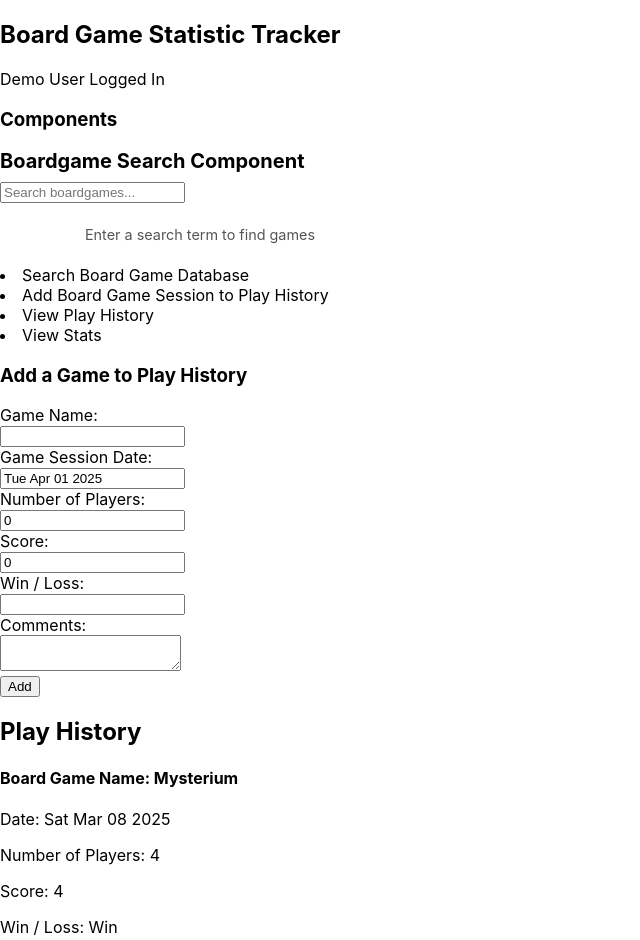
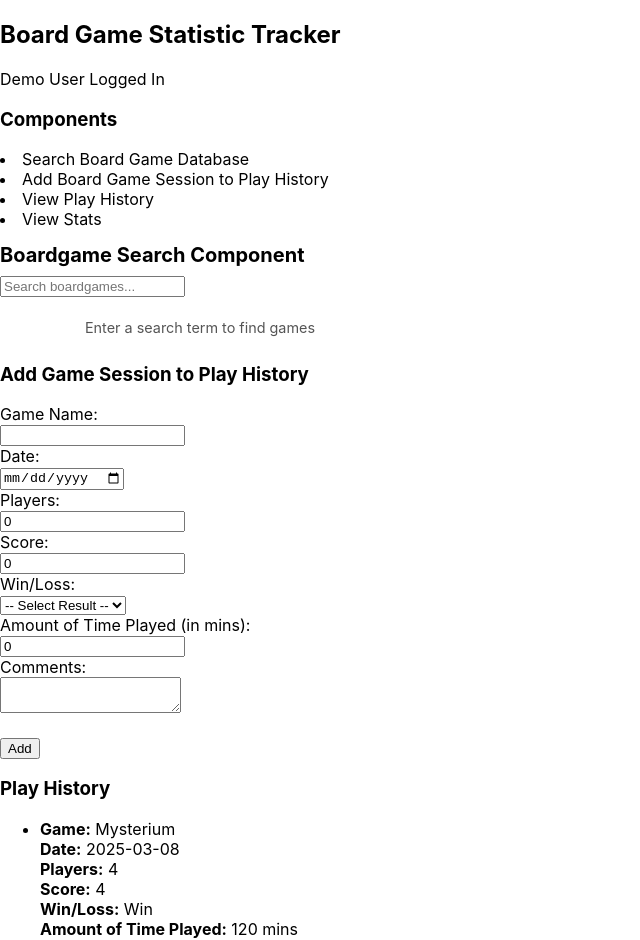
Before and after one commit to kwags/bgst, a React (Create React App) app: page / in a window 1280 px wide. Shown: the top 940 px of the page, without its empty margins (0-640 px from the left). Built offline with nearby package versions, Linux system fonts and the light colour scheme.

Commit message:
Added Amount of Time field Moved mock data from App.js to MockAPI.js Refactored to move game session info from App.js to GameSessionForm Updated Win/Loss field to be a drop down with options: Win, Loss, Draw, DNF

```diff
--- a/src/App.js
+++ b/src/App.js
@@ -1,97 +1,47 @@
 //import logo from './logo.svg';
 //import './App.css';
-import React, { useState } from "react";
-import { v4 as uuidv4 } from 'uuid'; // for creating unique id's for todo items
+import React, { useState, useEffect } from "react";
+import { v4 as uuidv4 } from 'uuid'; // for creating unique id's
+import BoardGameSearch from './BoardgameSearch.js';
+import GameSessionForm from './GameSessionForm';
 import PlayHistory from "./PlayHistory.js";
-import BoardGameSearch from './BoardgameSearch.js';
-
+import { fetchPlayHistory } from "./mockAPI";
 
 function App() {
+  const [items, setItems] = useState([]);
 
-  const [gameSessionName, setGameSessionName] = useState("");
-  const [gameSessionDate, setGameSessionDate] = useState(new Date().toDateString());
-  const [gameSessionComments, setGameSessionComments] = useState("");
-  const [gameSessionPlayers, setGameSessionPlayers] = useState(0);
-  const [gameSessionScore, setGameSessionScore] = useState(0);
-  const [gameSessionWinLoss, setGameSessionWinLoss] = useState("");
+  // Fetch mock game session data for Play History
+  useEffect(() => {
+    const getPlayHistory = async () => {
+      const data = await fetchPlayHistory();
+      setItems(data);
+    };
+    getPlayHistory();
+  }, []);
 
-
-  // all game session items are stored in the web app's memory on the client side (i.e., in the browser's memory)
-  const [items, setItems] = useState([
-    { name: "Mysterium",
-      date: "Sat Mar 08 2025",
-      numPlayers: 4,
-      score: 4,
-      winloss: "Win",
-      comments: "First time playing this game",
-      id: "1" },
-    { name: "Carcassonne",
-      date: "Thu Mar 13 2025",
-      numPlayers: 3,
-      score: 105,
-      winloss: "Loss",
-      comments: "This was really fun!",
-      id: "2" },
-    { name: "Catan",
-      date: "Thu Mar 27 2025",
-      numPlayers: 3,
-      score: 10,
-      winloss: "Win",
-      comments: "Always a fun game",
-      id: "3" },
-  ]);
-
-  // functions to add/delete game session items from the array of game sessions (play history)
-  function addGameSession() {
-    const newItem = { name: gameSessionName,
-      date: gameSessionDate,
-      umPlayers: gameSessionPlayers,
-      score: gameSessionScore,
-      comments: gameSessionComments,
-      id: uuidv4() };
-    setItems([...items, newItem]); // ... is called the spread operator
-  }
-
-  function deleteGameSession(id) {
-    const newItemsArray = items.filter((item) => {return item.id !== id});
-    setItems(newItemsArray);
-  }
 
   return (
     <div className="App">
       <header className="App-header">
         {/* <img src={logo} className="App-logo" alt="logo"  */}
-        <h2>
-          Board Game Statistic Tracker
-        </h2>
+        <h2> Board Game Statistic Tracker </h2>
         </header>
         <p>Demo User Logged In</p>
         <h3>Components</h3>
-
-          <BoardGameSearch/>
-
-          <li>Search Board Game Database</li>
+        <li>Search Board Game Database</li>
           <li>Add Board Game Session to Play History</li>
           <li>View Play History</li>
           <li>View Stats</li>
 
-          <h3>Add a Game to Play History</h3>
-          <label>Game Name:</label><br />
-          <input id="name" value={gameSessionName} onChange={e => {setGameSessionName(e.target.value)}}/><br />
-          <label>Game Session Date:</label><br />
-          <input id="date" value={gameSessionDate} onChange={e => {setGameSessionDate(e.target.value)}}/><br />
-          <label>Number of Players:</label><br />
-          <input id="numPlayers" value={gameSessionPlayers} onChange={e => {setGameSessionPlayers(e.target.value)}}/><br />
-          <label>Score:</label><br />
-          <input id="score" value={gameSessionScore} onChange={e => {setGameSessionScore(e.target.value)}}/><br />
-          <label>Win / Loss:</label><br />
-          <input id="winloss" value={gameSessionWinLoss} onChange={e => {setGameSessionWinLoss(e.target.value)}}/><br />
-          <label>Comments:</label><br />
-          <textarea id="description" value={gameSessionComments} onChange={e => {setGameSessionComments(e.target.value)}}></textarea><br />
-          <button onClick={addGameSession}>Add</button>
+          <BoardGameSearch/>
 
-          <h2>Play History</h2>
-          <PlayHistory items={items} deleteGameSession={deleteGameSession} />
+          <GameSessionForm
+            onAdd={(newItem) => {
+              setItems([...items, { ...newItem, id: uuidv4() }]);
+            }}
+          />
+
+        <PlayHistory items={items} setItems={setItems} />
 
     </div>
   );
--- a/src/GameSession.js
+++ /dev/null
@@ -1,22 +0,0 @@
-//Add a Game Session to Play History
-//import logo from './logo.svg';
-//import './App.css';
-
-
-import React from "react";
-
-function GameSession({ name, date, numPlayers, score, winloss, comments, id, deleteGameSession }) {
-  return (
-    <div>
-      <h4>Board Game Name: {name}</h4>
-      <p>Date: {date}</p>
-      <p>Number of Players: {numPlayers}</p>
-      <p>Score: {score}</p>
-      <p>Win / Loss: {winloss}</p>
-      <p>Comments: {comments}</p>
-      <button onClick={() => deleteGameSession(id)}>Delete</button>
-    </div>
-  );
-}
-
-export default GameSession;
--- /dev/null
+++ b/src/GameSessionForm.js
@@ -0,0 +1,73 @@
+//Game Session Form to Add Game to Play History
+//import logo from './logo.svg';
+//import './App.css';
+
+import React, { useState } from "react";
+
+function GameSessionForm({ onAdd }) {
+  const [gameSessionName, setGameSessionName] = useState("");
+  const [gameSessionDate, setGameSessionDate] = useState(new Date().toDateString());
+  const [gameSessionPlayers, setGameSessionPlayers] = useState(0);
+  const [gameSessionScore, setGameSessionScore] = useState(0);
+  const [gameSessionWinLoss, setGameSessionWinLoss] = useState("");
+  const [gameSessionTime, setGameSessionTime] = useState(0);
+  const [gameSessionComments, setGameSessionComments] = useState("");
+
+  const handleAdd = () => {
+
+    onAdd({
+      name: gameSessionName,
+      date: gameSessionDate,
+      numPlayers: gameSessionPlayers,
+      score: gameSessionScore,
+      winloss: gameSessionWinLoss,
+      time: gameSessionTime,
+      comments: gameSessionComments,
+    });
+
+    // Clear form after add
+    setGameSessionName("");
+    setGameSessionDate(new Date().toDateString());
+    setGameSessionPlayers(0);
+    setGameSessionScore(0);
+    setGameSessionWinLoss("");
+    setGameSessionTime(0);
+    setGameSessionComments("");
+  };
+
+  return (
+    <div>
+      <h3>Add Game Session to Play History</h3>
+      <label>Game Name:</label><br />
+      <input value={gameSessionName} onChange={e => setGameSessionName(e.target.value)} /><br />
+
+      <label>Date:</label><br />
+      <input type="date" value={gameSessionDate} onChange={e => setGameSessionDate(e.target.value)} /><br />
+
+      <label>Players:</label><br />
+      <input type="number" value={gameSessionPlayers} onChange={e => setGameSessionPlayers(Number(e.target.value))} /><br />
+
+      <label>Score:</label><br />
+      <input type="number" value={gameSessionScore} onChange={e => setGameSessionScore(Number(e.target.value))} /><br />
+
+      <label>Win/Loss:</label><br />
+      <select value={gameSessionWinLoss} onChange={(e) => setGameSessionWinLoss(e.target.value)}>
+        <option value="">-- Select Result --</option>
+        <option value="Win">Win</option>
+        <option value="Loss">Loss</option>
+        <option value="Draw">Draw</option>
+        <option value="DNF">DNF</option>
+      </select><br />
+
+      <label>Amount of Time Played (in mins):</label><br />
+      <input type="number" value={gameSessionTime} onChange={e => setGameSessionTime(Number(e.target.value))} /><br />
+
+      <label>Comments:</label><br />
+      <textarea value={gameSessionComments} onChange={e => setGameSessionComments(e.target.value)} /><br /><br />
+
+      <button onClick={handleAdd}>Add</button>
+    </div>
+  );
+}
+
+export default GameSessionForm;
--- a/src/PlayHistory.js
+++ b/src/PlayHistory.js
@@ -2,25 +2,30 @@
 //import logo from './logo.svg';
 //import './App.css';
 
+import React from 'react';
 
-import React from "react";
-import GameSession from "./GameSession.js";
+function PlayHistory({ items, setItems }) {
+  const deleteGameSession = (id) => {
+    setItems(items.filter(item => item.id !== id));
+  };
 
-function PlayHistory ({ items, deleteGameSession }) {
   return (
     <div>
-      {items.map((item) => (
-        <GameSession
-          name={item.name}
-          date={item.date}
-          numPlayers={item.numPlayers}
-          score={item.score}
-          winloss={item.winloss}
-          comments={item.comments}
-          id={item.id}
-          deleteGameSession={deleteGameSession}
-        />
-      ))}
+      <h3>Play History</h3>
+      <ul>
+        {items.map(item => (
+          <li key={item.id} >
+            <strong>Game:</strong> {item.name}<br/>
+            <strong>Date:</strong> {item.date}<br/>
+            <strong>Players:</strong> {item.numPlayers}<br/>
+            <strong>Score:</strong> {item.score}<br/>
+            <strong>Win/Loss:</strong> {item.winloss}<br/>
+            <strong>Amount of Time Played:</strong> {item.time} mins<br/>
+            <strong>Comments:</strong> {item.comments}<br/>
+            <button onClick={() => deleteGameSession(item.id)}>Delete</button>
+          </li>
+        ))}
+      </ul>
     </div>
   );
 }
--- a/src/mockAPI.js
+++ b/src/mockAPI.js
@@ -16,6 +16,38 @@ export const mockData = {
         { id: 13, name: "Terraforming Mars", players: "1-5", estimatedTime: "120 min" },
       ],
 
+    playHistory: [
+        {
+        id: 1,
+        name: "Mysterium",
+        date: "2025-03-08",
+        numPlayers: 4,
+        score: 4,
+        winloss: "Win",
+        time: 120,
+        comments: "First time playing this game",
+        },
+        {
+        id: 2,
+        name: "Carcassonne",
+        date: "2025-03-13",
+        numPlayers: 3,
+        score: 105,
+        winloss: "Loss",
+        time: 180,
+        comments: "This was really fun!",
+        },
+        {
+        id: 3,
+        name: "Catan",
+        date: "2025-03-27",
+        numPlayers: 3,
+        score: 10,
+        winloss: "Win",
+        time: 180,
+        comments: "Always a fun game",
+        }
+    ]
 };
 
 
@@ -30,3 +62,12 @@ export const fetchBoardGames = async (searchTerm) => {
         }, 500) // Fake delay in ms to simulate network delay
     })
 };
+
+// Simulate fetching game sessions (play history)
+export const fetchPlayHistory = async () => {
+    return new Promise((resolve) => {
+      setTimeout(() => {
+        resolve(mockData.playHistory); // Return all game session data
+      }, 500); // Fake delay in ms to simulate network delay
+    });
+};
```
